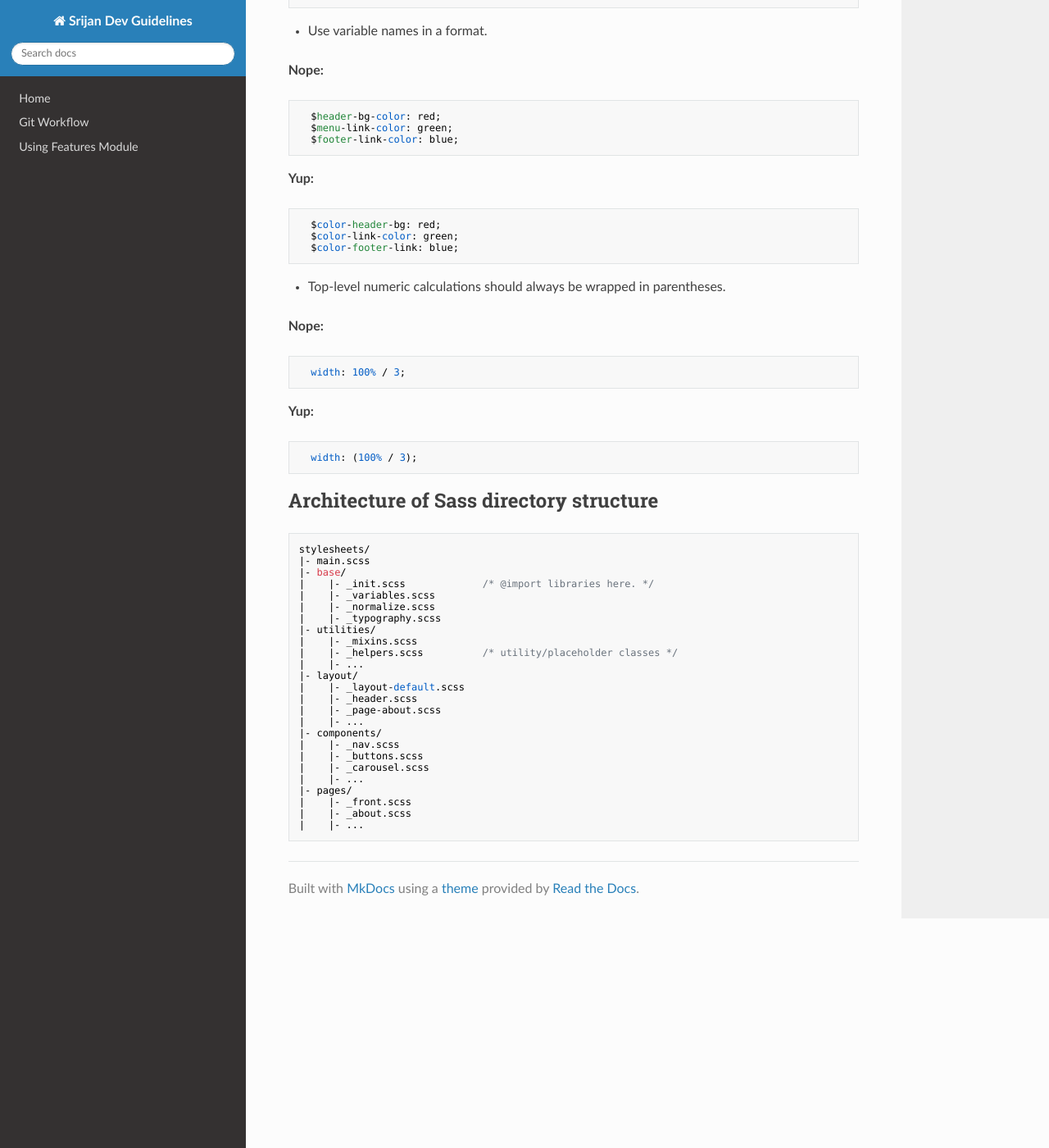
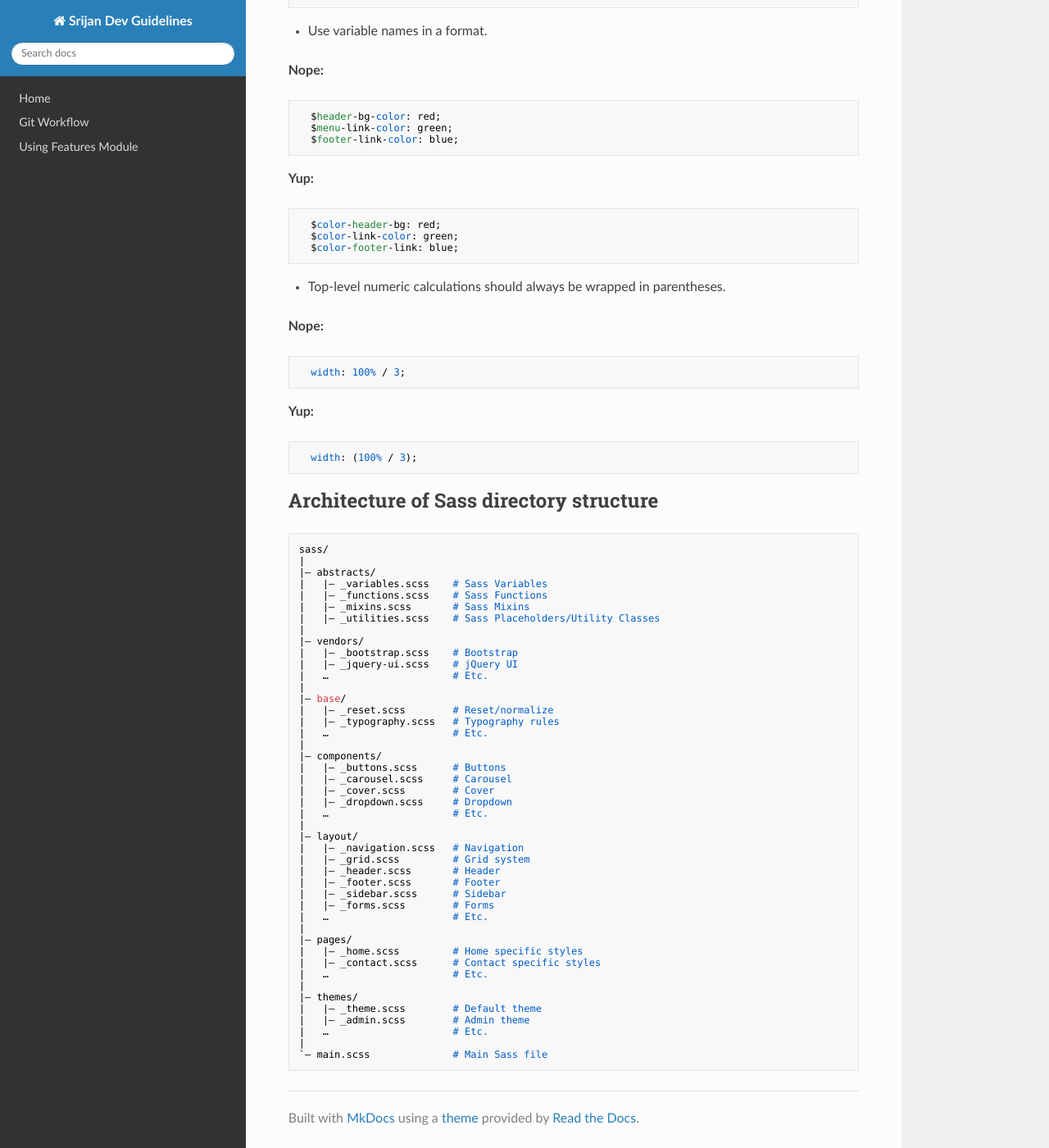
Before and after one commit to riteshgurung/srijan_dev_docs, an MkDocs documentation site: the page built from docs/css.md, in a window 1280 px wide and 1400 px high, scrolled down 3060 px. Shown: the whole window at 82% size. Built offline with MkDocs 1.6.1, drawn with Linux system fonts in a browser that asks for light colours; nearby versions of some CDN libraries; old or Windows-style settings are respelled for this version of MkDocs.

Commit message:
Update arch flow

````diff
--- a/docs/css.md
+++ b/docs/css.md
@@ -185,29 +185,49 @@ input[type="checkbox"]
 --------------------------------------------
 
 ```
-stylesheets/
-|- main.scss
-|- base/
-|    |- _init.scss             /* @import libraries here. */
-|    |- _variables.scss
-|    |- _normalize.scss
-|    |- _typography.scss
-|- utilities/
-|    |- _mixins.scss
-|    |- _helpers.scss          /* utility/placeholder classes */
-|    |- ...
-|- layout/
-|    |- _layout-default.scss
-|    |- _header.scss
-|    |- _page-about.scss
-|    |- ...
-|- components/
-|    |- _nav.scss
-|    |- _buttons.scss
-|    |- _carousel.scss
-|    |- ...
-|- pages/
-|    |- _front.scss
-|    |- _about.scss
-|    |- ...
+sass/
+|
+|– abstracts/
+|   |– _variables.scss    # Sass Variables
+|   |– _functions.scss    # Sass Functions
+|   |– _mixins.scss       # Sass Mixins
+|   |– _utilities.scss    # Sass Placeholders/Utility Classes
+|
+|– vendors/
+|   |– _bootstrap.scss    # Bootstrap
+|   |– _jquery-ui.scss    # jQuery UI
+|   …                     # Etc.
+|
+|– base/
+|   |– _reset.scss        # Reset/normalize
+|   |– _typography.scss   # Typography rules
+|   …                     # Etc.
+|
+|– components/
+|   |– _buttons.scss      # Buttons
+|   |– _carousel.scss     # Carousel
+|   |– _cover.scss        # Cover
+|   |– _dropdown.scss     # Dropdown
+|   …                     # Etc.
+|
+|– layout/
+|   |– _navigation.scss   # Navigation
+|   |– _grid.scss         # Grid system
+|   |– _header.scss       # Header
+|   |– _footer.scss       # Footer
+|   |– _sidebar.scss      # Sidebar
+|   |– _forms.scss        # Forms
+|   …                     # Etc.
+|
+|– pages/
+|   |– _home.scss         # Home specific styles
+|   |– _contact.scss      # Contact specific styles
+|   …                     # Etc.
+|
+|– themes/
+|   |– _theme.scss        # Default theme
+|   |– _admin.scss        # Admin theme
+|   …                     # Etc.
+|
+`– main.scss              # Main Sass file
 ```
````
